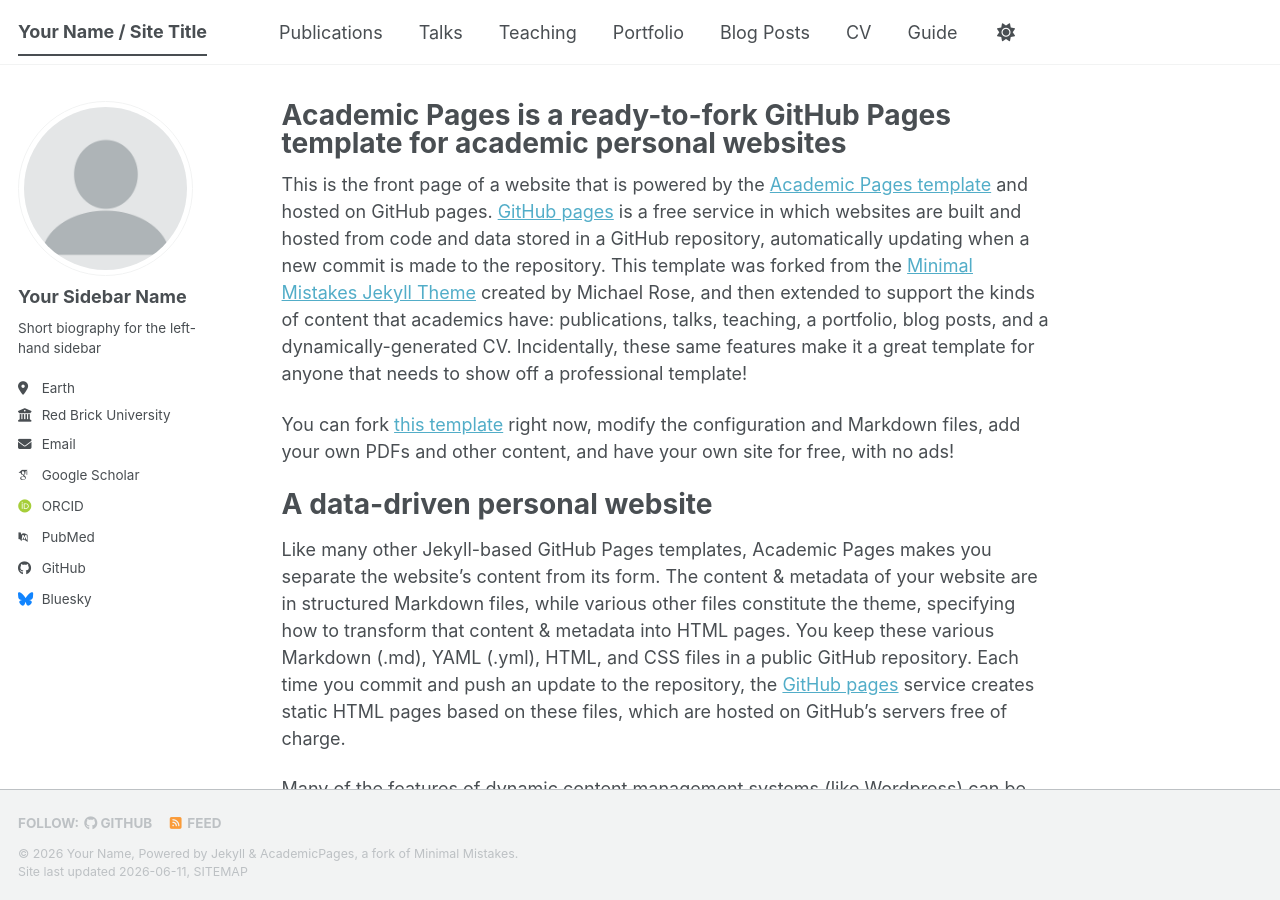
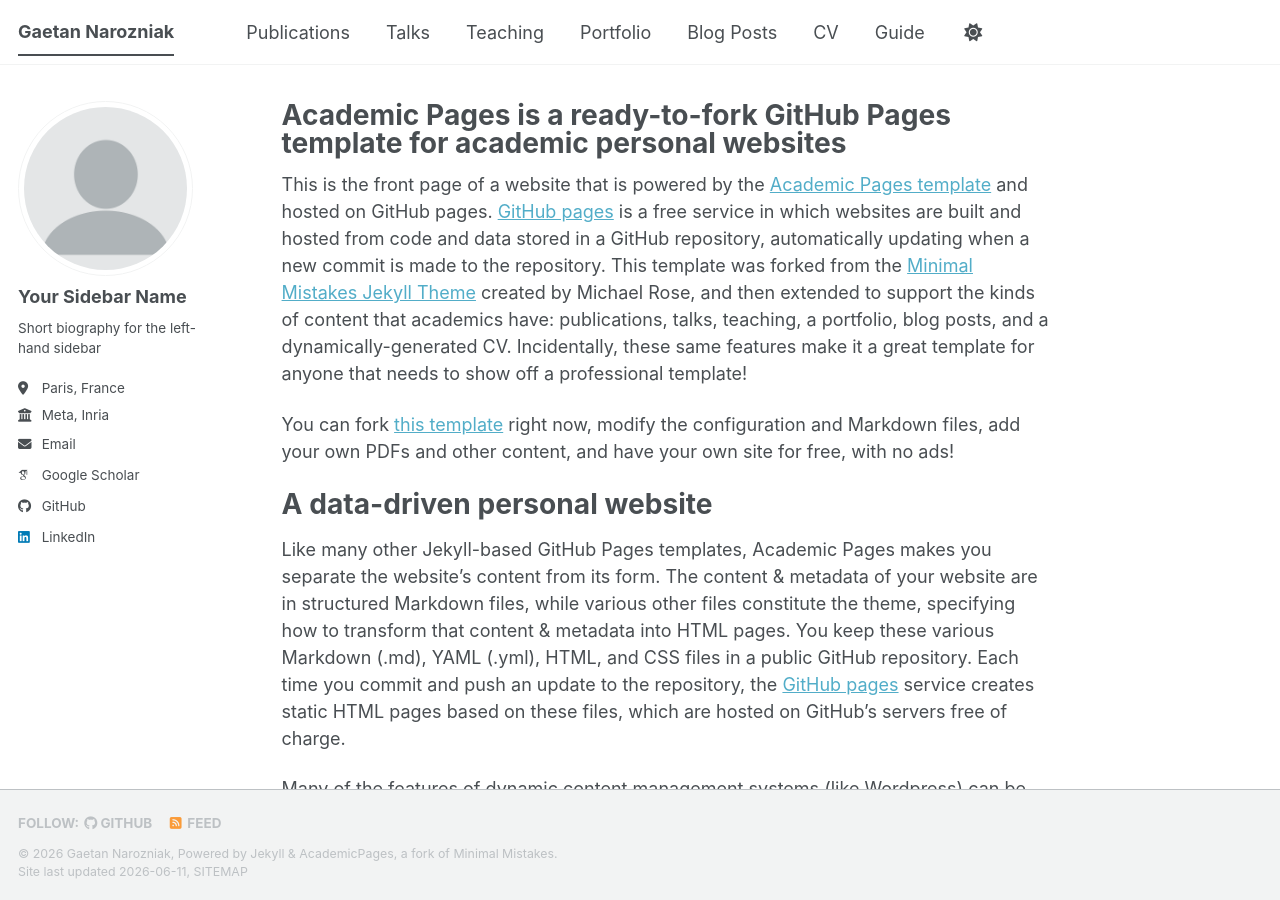
Before and after one commit to gaetannarozniak/gaetannarozniak.github.io, a Jekyll site: the page built from _pages/about.md, in a window 1280 px wide and 900 px high. Built offline with Jekyll 4.4.1, drawn with Linux system fonts in a browser that asks for light colours; some web fonts are replaced; a script bundle is joined from its source files by our own code; library files that are not in the unit come from our copies.

Commit message:
add links to _config.yml

```diff
--- a/_config.yml
+++ b/_config.yml
@@ -9,11 +9,11 @@
 # Basic Site Settings
 locale                   : "en-US"
 site_theme               : "default" # The available themes options are "default", "air", "sunrise", "mint", "dirt" and "contrast"
-title                    : "Your Name / Site Title"
+title                    : "Gaetan Narozniak"
 title_separator          : "-"
-name                     : &name "Your Name"
+name                     : &name "Gaetan Narozniak"
 description              : &description "Your Name's academic portfolio"   # Update this with a general description of your site, this is the default if not overridden by a page
-url                      : https://academicpages.github.io # The base hostname & protocol for your site e.g. "https://[your GitHub username].github.io",
+url                      : https://gaetannarozniak.github.io # The base hostname & protocol for your site e.g. "https://[your GitHub username].github.io",
                                                            # or if you already have some other page hosted on Github then use "https://[your GitHub username].github.io/[Your Repo Name]"
 baseurl                  : "" # the subpath of your site, e.g. "/blog"
 repository               : "academicpages/academicpages.github.io"
@@ -27,21 +27,21 @@ author:
   name             : "Your Sidebar Name"
   pronouns         : # example: "she/her"
   bio              : "Short biography for the left-hand sidebar"
-  location         : "Earth"
-  employer         : "Red Brick University"
+  location         : "Paris, France"
+  employer         : "Meta, Inria"
   uri              : # URL
-  email            : "none@example.org"
+  email            : "firstname@meta.com"
 
   # Academic websites
   academia         : # URL
   arxiv            : # URL - Update with the correct link to your profile
-  googlescholar    : "https://scholar.google.com/citations?user=PS_CX0AAAAAJ"
+  googlescholar    : "https://scholar.google.com/citations?user=Niy4lOgAAAAJ&hl=en&oi=ao"
   inspire-hep      : # URL
   impactstory      : # URL
-  orcid            : "https://orcid.org/yourorcidurl"
+  orcid            : # "https://orcid.org/yourorcidurl"
   semantic         : # URL
   ssrn             : # URL
-  pubmed           : "https://www.ncbi.nlm.nih.gov/pubmed/?term=john+snow"
+  pubmed           : # "https://www.ncbi.nlm.nih.gov/pubmed/?term=john+snow"
   researchgate     : # URL
   scopus           : # URL
   zotero           : # URL
@@ -57,7 +57,7 @@ author:
 
   # Social media
   artstation       : # Username
-  bluesky          : "bsky.app" # Replace this with you Bluesky username
+  bluesky          : # "bsky.app" # Replace this with you Bluesky username
   facebook         : # Username
   flickr           : # Username
   foursquare       : # Username
@@ -66,7 +66,7 @@ author:
   keybase          : # Username
   instagram        : # Username
   lastfm           : # Username
-  linkedin         : # Username
+  linkedin         : "https://www.linkedin.com/in/ga%C3%ABtan-narozniak-695b80217/"
   mastodon         : # URL
   medium           : # URL
   pinterest        : # Username
```
